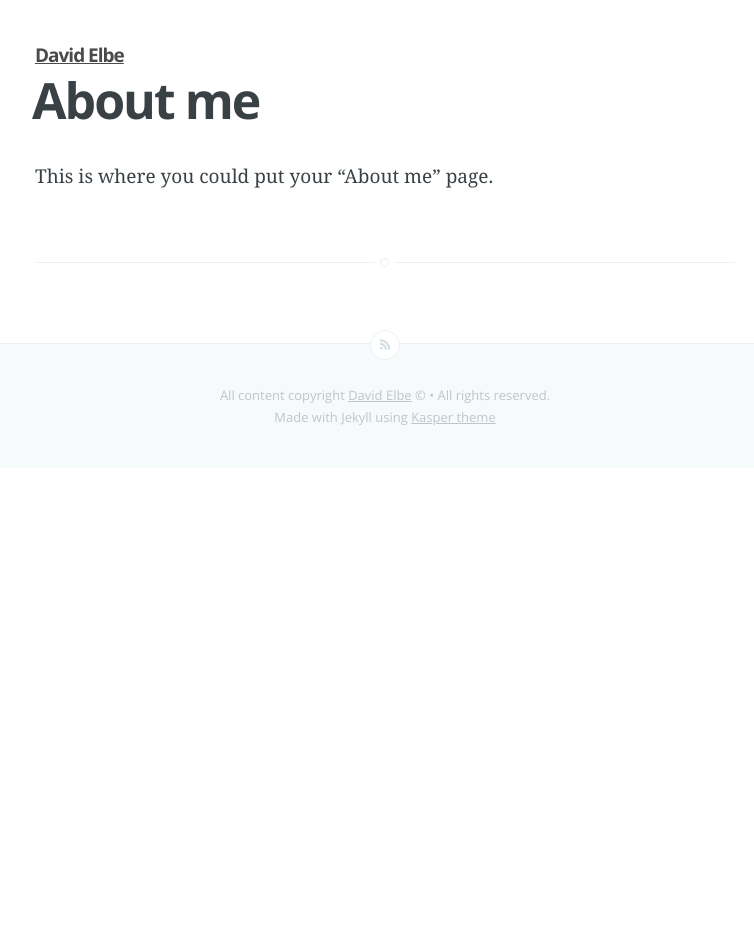
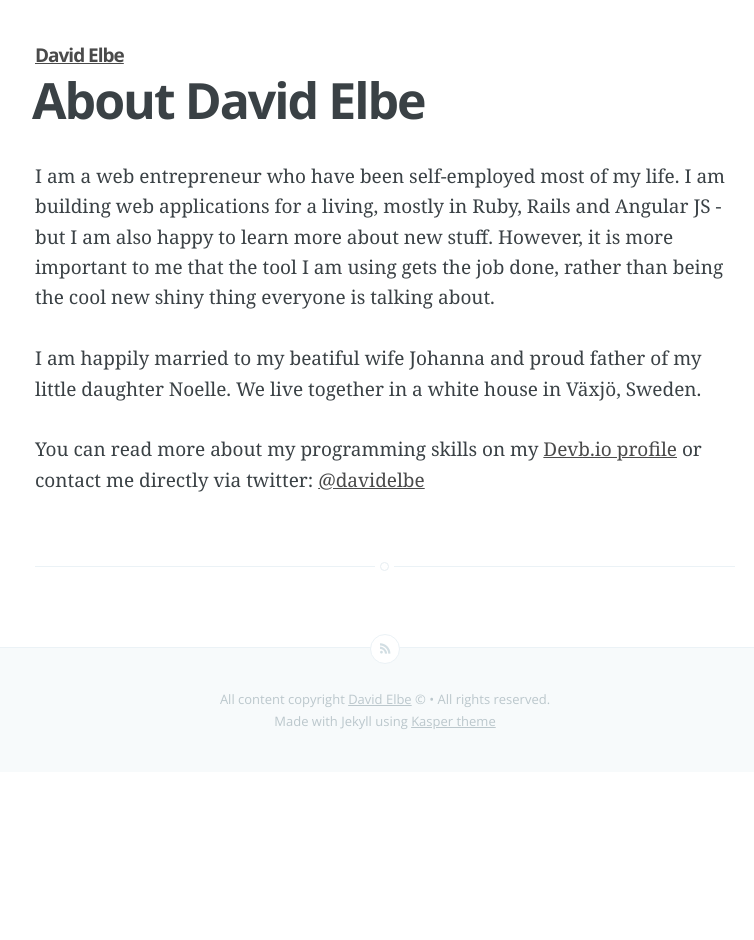
Before and after one commit to davidelbe/david.elbe.me, a Jekyll site: the page built from about.md, in a window 1280 px wide. Shown: the whole page, without its empty margins (255-1009 px from the left). Built offline with Jekyll 4.4.1, drawn with Linux system fonts in a browser that asks for light colours; Markdown is read by kramdown in place of the engine named in the settings.

Commit message:
Add google analytics, and add text to about page

```diff
--- a/_layouts/default.html
+++ b/_layouts/default.html
@@ -39,17 +39,14 @@
     <script type="text/javascript" src="/assets/js/index.js"></script>
 
     <!-- Google Analytics Tracking code -->
-    <script type="text/javascript">
+    <script>
+      (function(i,s,o,g,r,a,m){i['GoogleAnalyticsObject']=r;i[r]=i[r]||function(){
+      (i[r].q=i[r].q||[]).push(arguments)},i[r].l=1*new Date();a=s.createElement(o),
+      m=s.getElementsByTagName(o)[0];a.async=1;a.src=g;m.parentNode.insertBefore(a,m)
+      })(window,document,'script','//www.google-analytics.com/analytics.js','ga');
 
-      var _gaq = _gaq || [];
-      _gaq.push(['_setAccount', 'UA-XXXXXXXX-X']);
-      _gaq.push(['_trackPageview']);
-
-      (function() {
-        var ga = document.createElement('script'); ga.type = 'text/javascript'; ga.async = true;
-        ga.src = ('https:' == document.location.protocol ? 'https://ssl' : 'http://www') + '.google-analytics.com/ga.js';
-        var s = document.getElementsByTagName('script')[0]; s.parentNode.insertBefore(ga, s);
-      })();
+      ga('create', 'UA-20458704-6', 'auto');
+      ga('send', 'pageview');
 
     </script>
 </body>
--- a/about.md
+++ b/about.md
@@ -1,6 +1,15 @@
 ---
 layout: page
-title: About me
+title: About David Elbe
 ---
 
-This is where you could put your "About me" page.
+I am a web entrepreneur who have been self-employed most of my life. I am building
+web applications for a living, mostly in Ruby, Rails and Angular JS - but
+I am also happy to learn more about new stuff. However, it is more important to me that
+the tool I am using gets the job done, rather than being the cool new shiny thing everyone is talking about.
+
+I am happily married to my beatiful wife Johanna and proud father of my little
+daughter Noelle. We live together in a white house in Växjö, Sweden.
+
+You can read more about my programming skills on my [Devb.io profile](http://devb.io/david) or
+contact me directly via twitter: [@davidelbe](http://twitter.com/davidelbe)
```
